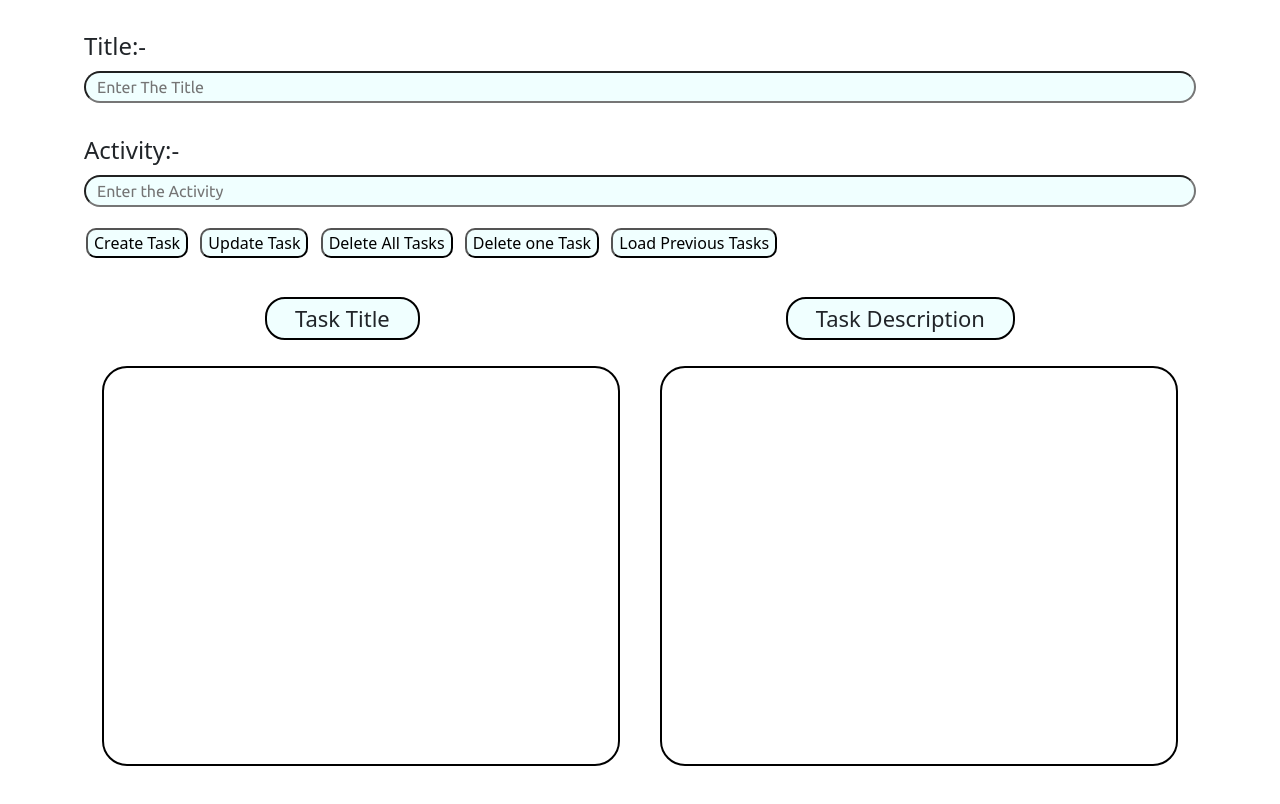
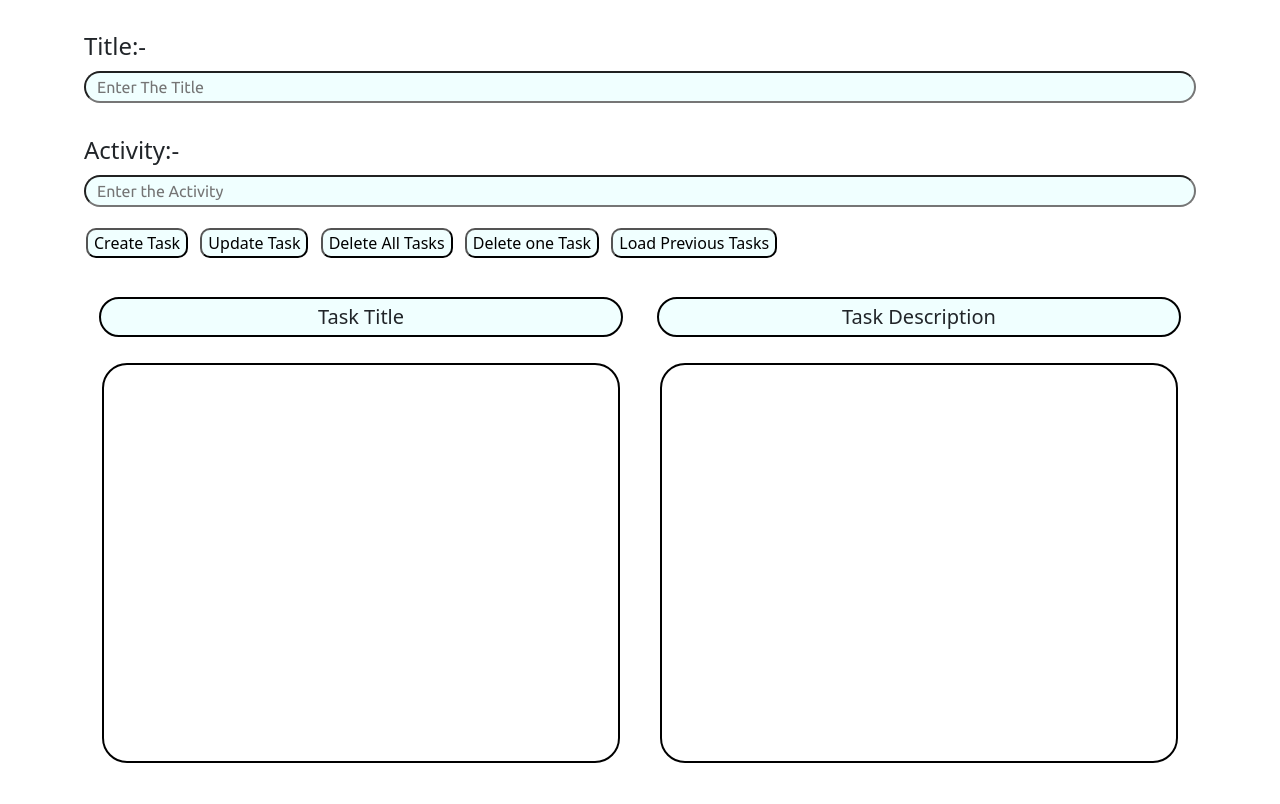
Before and after one commit to TheEmPeror1812/Todo-List, a plain HTML site: page index.html in a window 1280 px wide. Shown: the part 86-890 px from the top of the page. Drawn offline with nearby package versions, Linux system fonts and the light colour scheme.

Commit message:
Second Commit

```diff
--- a/style.css
+++ b/style.css
@@ -90,10 +90,15 @@
 }
 
 .te{
-    font-size: 22px;
+    font-size: 20px;
     border: 2px solid black;
     background-color: azure;
     border-radius: 20px;
     padding: 3px 28px;
+    justify-content: center;
+    align-items: center;
+    display: flex;
+    text-align: center;
+    width: 47%;
     margin: 0px auto;
 }
```
